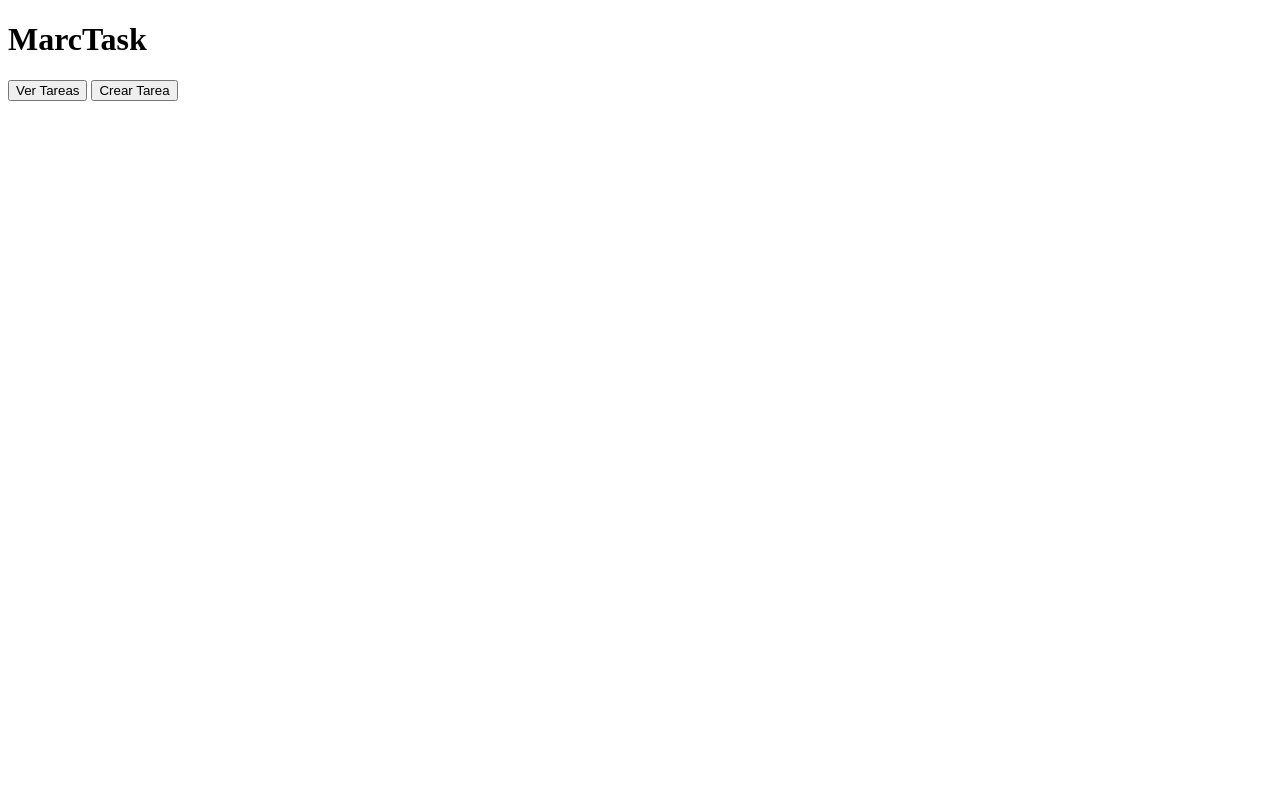
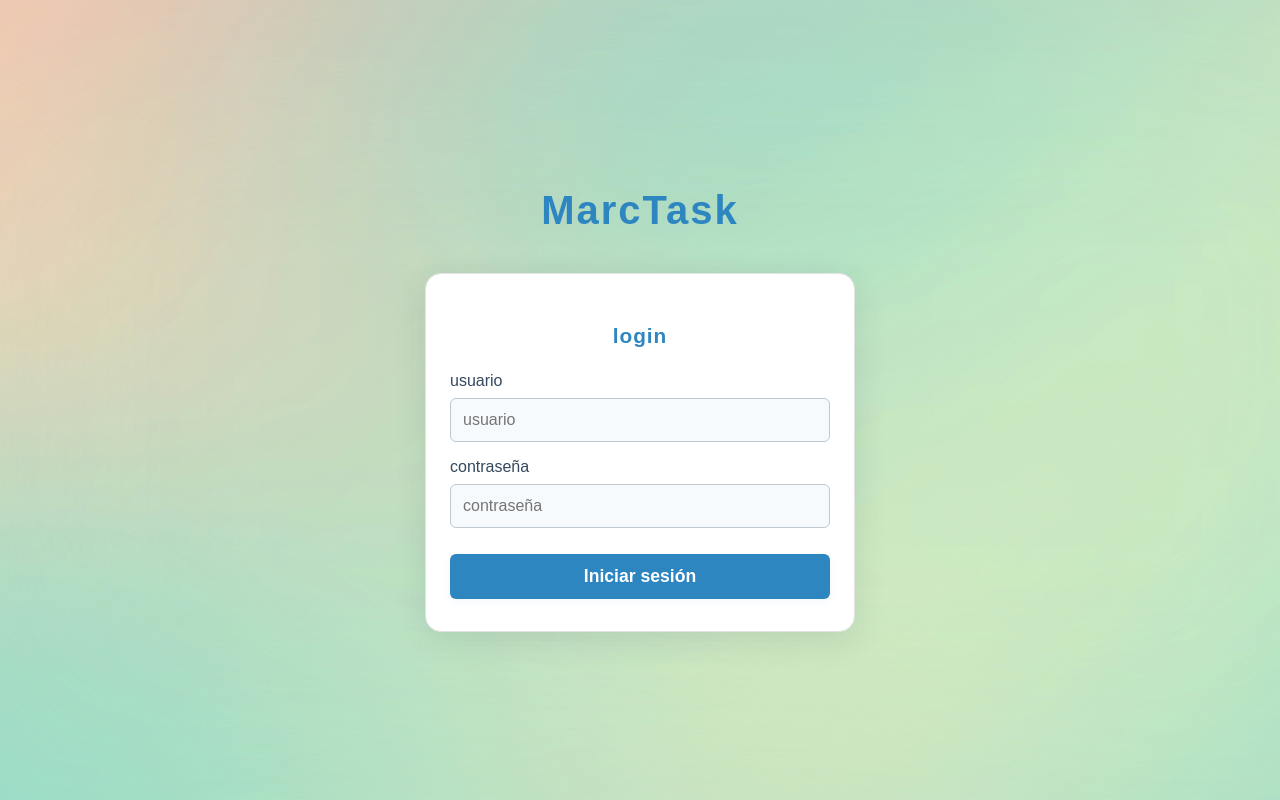
Before and after one commit to marcestruch/MarcTask, a plain HTML site: page index.html in a window 1280 px wide. Drawn offline with Linux system fonts and the light colour scheme.

Commit message:
cambios en el index

```diff
--- /dev/null
+++ b/assets/index.css
@@ -0,0 +1,101 @@
+body {
+    font-family: Arial, Helvetica, sans-serif;
+    background-image: url('fondo.jpg');
+    background-size: cover;
+    min-height: 100vh;
+    margin: 0;
+    display: flex;
+    flex-direction: column;
+    align-items: center;
+    justify-content: center;
+}
+
+h1 {
+    color: #2e86c1;
+    text-align: center;
+    margin-top: 40px;
+    margin-bottom: 20px;
+    letter-spacing: 2px;
+    font-size: 2.5rem;
+}
+
+section {
+    display: flex;
+    flex-direction: column;
+    align-items: center;
+    justify-content: center;
+    margin: 20px;
+    padding: 32px 24px;
+    border: 1px solid #e3e3e3;
+    border-radius: 16px;
+    background-color: #fff;
+    box-shadow: 0 8px 32px rgba(44, 62, 80, 0.12);
+    width: 100%;
+    max-width: 380px;
+    transition: transform 0.2s;
+}
+
+h2 {
+    color: #2e86c1;
+    margin-bottom: 24px;
+    font-size: 1.3rem;
+    font-weight: 600;
+    letter-spacing: 1px;
+}
+
+form {
+    width: 100%;
+    display: flex;
+    flex-direction: column;
+    gap: 16px;
+}
+
+form div {
+    display: flex;
+    flex-direction: column;
+    gap: 6px;
+}
+
+label {
+    font-size: 1rem;
+    color: #34495e;
+    margin-bottom: 2px;
+}
+
+input[type="text"],
+input[type="password"] {
+    width: 100%;
+    padding: 12px;
+    border: 1px solid #bfc9d1;
+    border-radius: 6px;
+    background: #f7fafd;
+    font-size: 1rem;
+    transition: border-color 0.2s;
+    box-sizing: border-box;
+}
+
+input[type="text"]:focus,
+input[type="password"]:focus {
+    border-color: #2e86c1;
+    outline: none;
+    background: #eaf6fb;
+}
+
+button[type="submit"] {
+    padding: 12px 0;
+    background-color: #2e86c1;
+    color: #fff;
+    border: none;
+    border-radius: 6px;
+    cursor: pointer;
+    font-size: 1.1rem;
+    font-weight: 600;
+    margin-top: 10px;
+    box-shadow: 0 2px 8px rgba(46, 134, 193, 0.08);
+    transition: background 0.2s, transform 0.1s;
+}
+
+button[type="submit"]:hover {
+    background-color: #1a5276;
+    transform: translateY(-2px) scale(1.03);
+}
--- a/index.html
+++ b/index.html
@@ -4,21 +4,27 @@
         <meta charset="UTF-8">
         <meta name="viewport" content="width=device-width, initial-scale=1.0">
         <title>Inicio</title>
+        <link rel="stylesheet" href="assets/index.css">
     </head>
     <body>
         <h1>MarcTask</h1>
 
-        <nav>
+        <section>
+            <h2>login</h2>
+            <form action="">
+                <div>
+                    <label for="user">usuario</label>
+                    <input type="text" id="user" placeholder="usuario" required>
+                </div>
+                <div>
+                <label for="password">contraseña</label>
+                <input type="password" id="password" placeholder="contraseña" required>
+                </div>
+                <button type="submit" onsubmit="
 
-            <button onclick="
-                window.location.href='verTareas.html';
-                ">Ver Tareas</button>
-
-            <button onclick="
-                window.location.href='crearTareas.html';
-                ">Crear Tarea</button>
-
-        </nav>
+                ">Iniciar sesión</button>
+            </form>
+        </section>
 
     </body>
 </html>
```
Also changed, not shown: assets/fondo.jpg (added).
